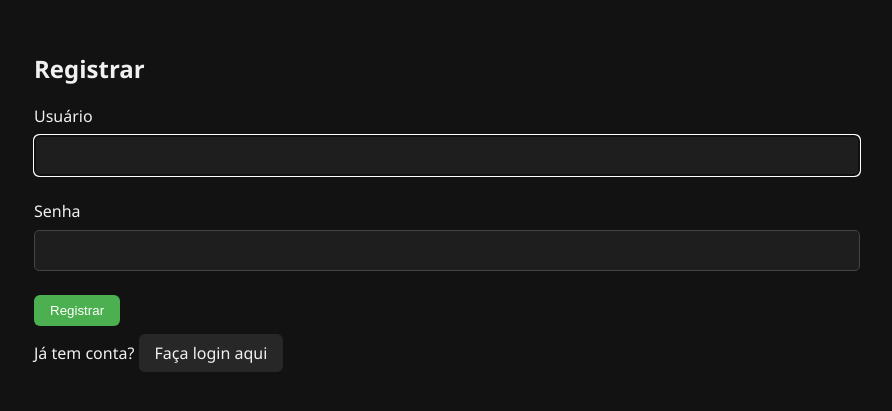
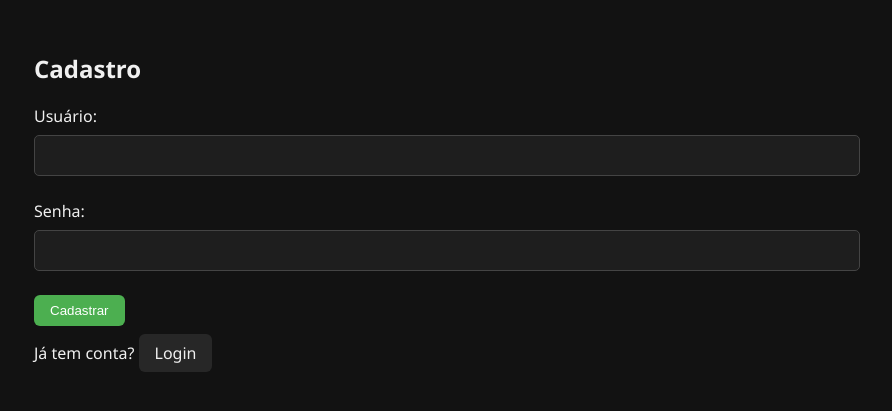
Before and after one commit to guandrade97/sistema-cobranca04, a Flask app: page /register in a window 1280 px wide. Shown: the part 65-476 px from the top of the page, without its empty margins (206-1098 px from the left). Run offline with Flask 3, Linux system fonts and the light colour scheme.

Commit message:
Update register.html

```diff
--- a/templates/register.html
+++ b/templates/register.html
@@ -1,19 +1,15 @@
 {% extends "base.html" %}
+{% block title %}Cadastro{% endblock %}
+{% block content %}
+<h2>Cadastro</h2>
+<form method="POST">
+    <label for="username">Usuário:</label>
+    <input type="text" name="username" required>
 
-{% block title %}Registrar - Sistema de Cobrança{% endblock %}
+    <label for="password">Senha:</label>
+    <input type="password" name="password" required>
 
-{% block content %}
-<h2>Registrar</h2>
-<form method="POST" action="{{ url_for('register') }}">
-    <div class="mb-3">
-        <label for="username" class="form-label">Usuário</label>
-        <input type="text" class="form-control" id="username" name="username" required autofocus>
-    </div>
-    <div class="mb-3">
-        <label for="password" class="form-label">Senha</label>
-        <input type="password" class="form-control" id="password" name="password" required>
-    </div>
-    <button type="submit" class="btn btn-success">Registrar</button>
+    <button type="submit" class="btn">Cadastrar</button>
 </form>
-<p class="mt-3">Já tem conta? <a href="{{ url_for('login') }}">Faça login aqui</a></p>
+<p>Já tem conta? <a href="{{ url_for('login') }}">Login</a></p>
 {% endblock %}
```
